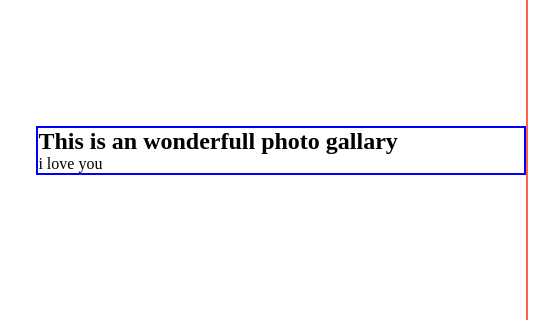
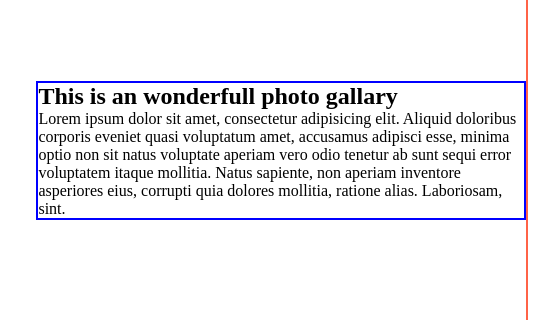
Before and after one commit to rayhanbeg/img-gallary, a plain HTML site: page index.html in a window 1280 px wide. Shown: the part 552-872 px from the top of the page, 624-1183 px from the left. Drawn offline with Linux system fonts and the light colour scheme.

Commit message:
added description

```diff
--- a/index.html
+++ b/index.html
@@ -34,10 +34,7 @@
          <div class="text-container">
            <h1>This is an wonderfull photo gallary</h1>
            <p>
-
-               i love you
-
-
+          Lorem ipsum dolor sit amet, consectetur adipisicing elit. Aliquid doloribus corporis eveniet quasi voluptatum amet, accusamus adipisci esse, minima optio non sit natus voluptate aperiam vero odio tenetur ab sunt sequi error voluptatem itaque mollitia. Natus sapiente, non aperiam inventore asperiores eius, corrupti quia dolores mollitia, ratione alias. Laboriosam, sint.
            </p>
          </div>
     </section>
```
